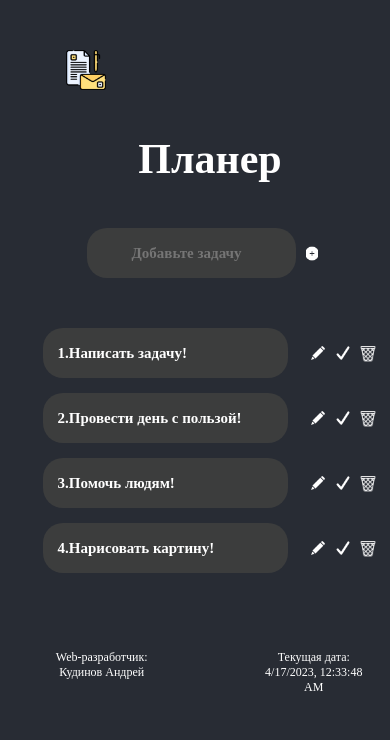
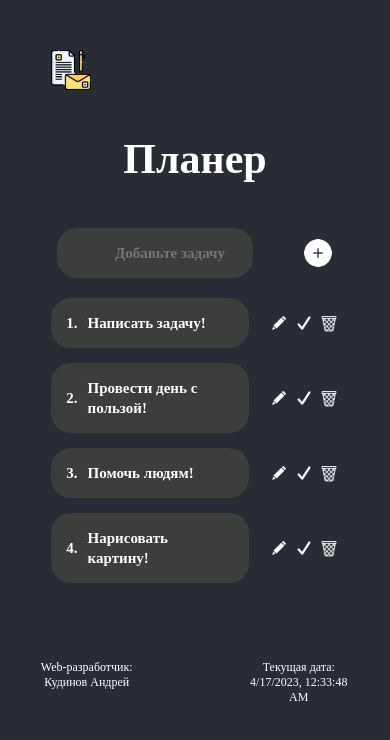
Before and after one commit to kudinov-andrej/task-list, a React (Create React App) app: page / in a window 390 px wide. Shown: the top 740 px of the page. Built offline with nearby package versions, Linux system fonts and the light colour scheme.

Commit message:
Task-list исправил стили

```diff
--- a/src/App.css
+++ b/src/App.css
@@ -14,3 +14,11 @@
     margin-left: 30px;
   }
 }
+
+@media screen and (max-width: 429px) {
+  .App {
+    margin-right: 15px;
+    margin-left: 15px;
+
+}
+}
--- a/src/EditTaskForm.css
+++ b/src/EditTaskForm.css
@@ -1,36 +1,23 @@
-
-
 .form__chenge {
-    min-width: 630px;
-    margin-left: 4%;
   display: flex;
   flex-direction: row;
   align-items: center;
   justify-content: center;
-    align-items: center;
-    margin-bottom: 30px;
+  min-height: 100%;
+
 }
 
-@media screen and (max-width: 685px) {
+@media screen and (max-width: 900px) {
   .form__chenge {
-        margin-left: -4%;
-      width: 250px;
+      margin-bottom: 30px;
   }
 }
 
-@media screen and (max-width: 490px) {
+@media screen and (max-width: 430px) {
   .form__chenge {
-        margin-left: -10%;
-    width: 250px;
+      width: 76vw;
       font-size: 15px;
       line-height: 20px;
+      margin-bottom: 20px;
   }
 }
-
-@media screen and (max-width: 420px) {
-    .form__chenge {
-        margin-left: 0;
-        width: 230px;
-
-  }
-}
--- a/src/MyButton.css
+++ b/src/MyButton.css
@@ -1,8 +1,6 @@
 .button {
     width: 50px;
     height: 50px;
-    margin-left: 30px;
-    margin-right: 46px;
     background-color: transparent;
     border: none;
     background-position: center;
@@ -16,17 +14,23 @@
     .button {
         width: 40px;
         height: 40px;
-        margin-left: 10px;
-        margin-right: 10px;
+
     }
 }
 
 @media screen and (max-width: 429px) {
     .button {
-        width: 15px;
-        height: 15px;
+        width: 30px;
+        height: 30px;
         margin-left: 0;
         margin-right: 0;
 
   }
 }
+
+@media screen and (max-width: 360px) {
+    .button {
+        width: 20px;
+        height: 20px;
+  }
+  }
--- a/src/MyInput.css
+++ b/src/MyInput.css
@@ -1,6 +1,7 @@
 .input {
 
     margin: 0;
+    margin-right: 80px;
     padding: 0;
     border: none;
     text-align: center ;
@@ -8,10 +9,8 @@
     padding-top: 15px;
     padding-bottom: 15px;
     padding-right: 80px;
-    padding-left: 30px;
-    margin-right: 20px;
-    margin-left: -20px;
-    width: 400px;
+    padding-left: 50px;
+    width: 37.0625vw;
     font-family: 'Montserrat';
     font-style: normal;
     font-weight: 700;
@@ -24,18 +23,25 @@
 
   @media screen and (max-width: 685px) {
     .input {
-      margin-right: 10px;
+      width: 38.0625vw;
+      margin-right: 50px;
       padding-right: 20px;
-      width: 250px;
+
     }
-}
+  }
+
 
 @media screen and (max-width: 485px) {
     .input {
-    width: 250px;
-    padding-right: 10px;
-    padding-left: 0;
-    font-size: 15px;
-    line-height: 20px;
+      width: 39.0625vw;
+
   }
 }
+
+@media screen and (max-width: 400px) {
+  .input {
+    width: 32.0625vw;
+    font-size: 15px;
+  line-height: 20px;
+}
+}
--- a/src/TaskForm.css
+++ b/src/TaskForm.css
@@ -1,28 +1,26 @@
 .task__form {
-
     display: flex;
     flex-direction: row;
     align-items: center;
     justify-content: center;
     min-height: 100%;
     margin-bottom: 50px;
-    margin-left: 45px;
-    margin-right: 30px;
+
+
 
 }
 
 @media screen and (max-width: 900px) {
     .task__form {
-
-        margin-left: 20px;
-        margin-right: 15px;
+        margin-bottom: 30px;
     }
 }
 
-@media screen and (max-width: 420px) {
+@media screen and (max-width: 430px) {
     .task__form {
-    width: 200px;
-    font-size: 15px;
-    line-height: 20px;
-  }
+        width: 76vw;
+        font-size: 15px;
+        line-height: 20px;
+        margin-bottom: 20px;
+    }
 }
--- a/src/TaskItem.css
+++ b/src/TaskItem.css
@@ -6,8 +6,14 @@
 
 
   }
+  .text {
+    margin: 0;
+  }
 
   .task__text {
+    display: flex;
+    flex-direction: row;
+    align-items: center;
     margin: 0;
     text-align: start ;
     word-wrap: break-word;
@@ -16,7 +22,7 @@
     padding-right: 80px;
     padding-left: 30px;
     margin-right: 20px;
-    width: 400px;
+    width: 39.0625vw;
     font-family: 'Montserrat';
     font-style: normal;
     font-weight: 700;
@@ -30,13 +36,12 @@
   @media screen and (max-width: 685px) {
     .task__text {
       padding-right: 40px;
-      width: 250px;
+
     }
 }
 
 @media screen and (max-width: 420px) {
   .task__text {
-    width: 200px;
     padding-right: 30px;
     padding-left: 15px;
     font-size: 15px;
--- a/src/TaskItem.jsx
+++ b/src/TaskItem.jsx
@@ -27,15 +27,18 @@ function TaskItem(props) {
           <EditTaskForm post={props.post} onEdit={handleEdit} />
         ) : (
           <>
-            <p
+          <div className="task__text">
+          <span style={{
+                marginRight: '10px'}}>{props.number}.{" "}</span>
+            <p className="text"
               style={{
                 textDecoration: isthrough ? "line-through" : "none",
                 color: textColor,
               }}
-              className="task__text"
             >
-              {props.number}.{props.post.body}
+              {props.post.body}
             </p>
+            </div>
             <div className="task__button-conteiner">
               <button
                 onClick={() => setIsEditing(true)}
```
Lines whose indentation alone changed are shown as unchanged.
